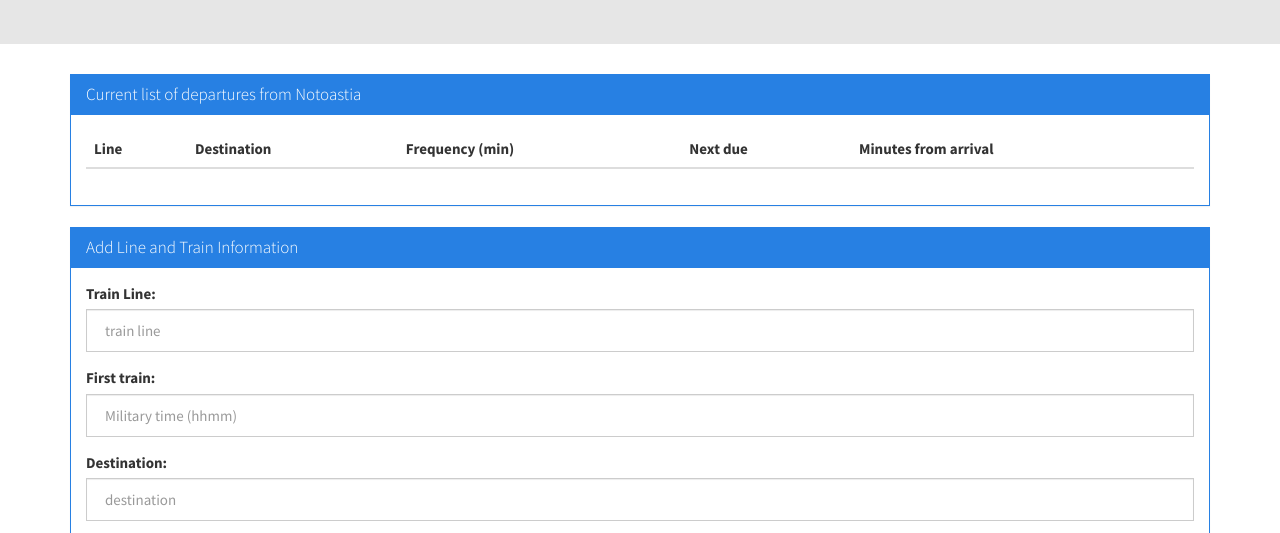
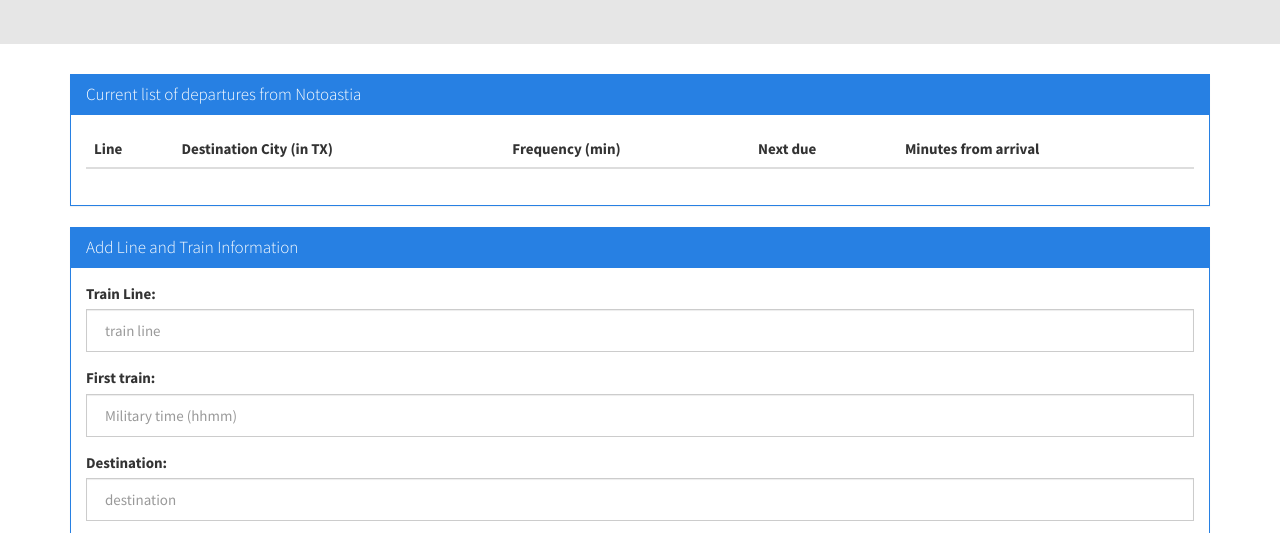
Before and after one commit to ihatetoast/train-scheduler, a plain HTML site: page index.html in a window 1280 px wide. Shown: the part 206-739 px from the top of the page. Drawn offline with nearby package versions, Linux system fonts and the light colour scheme; no server answers.

Commit message:
changed label

```diff
--- a/index.html
+++ b/index.html
@@ -40,7 +40,7 @@
                     <thead>
                       <tr>
                         <th>Line</th>
-                        <th>Destination</th>
+                        <th>Destination City (in TX)</th>
                         <th>Frequency (min)</th>
                         <th>Next due</th>
                         <th>Minutes from arrival</th>
```
